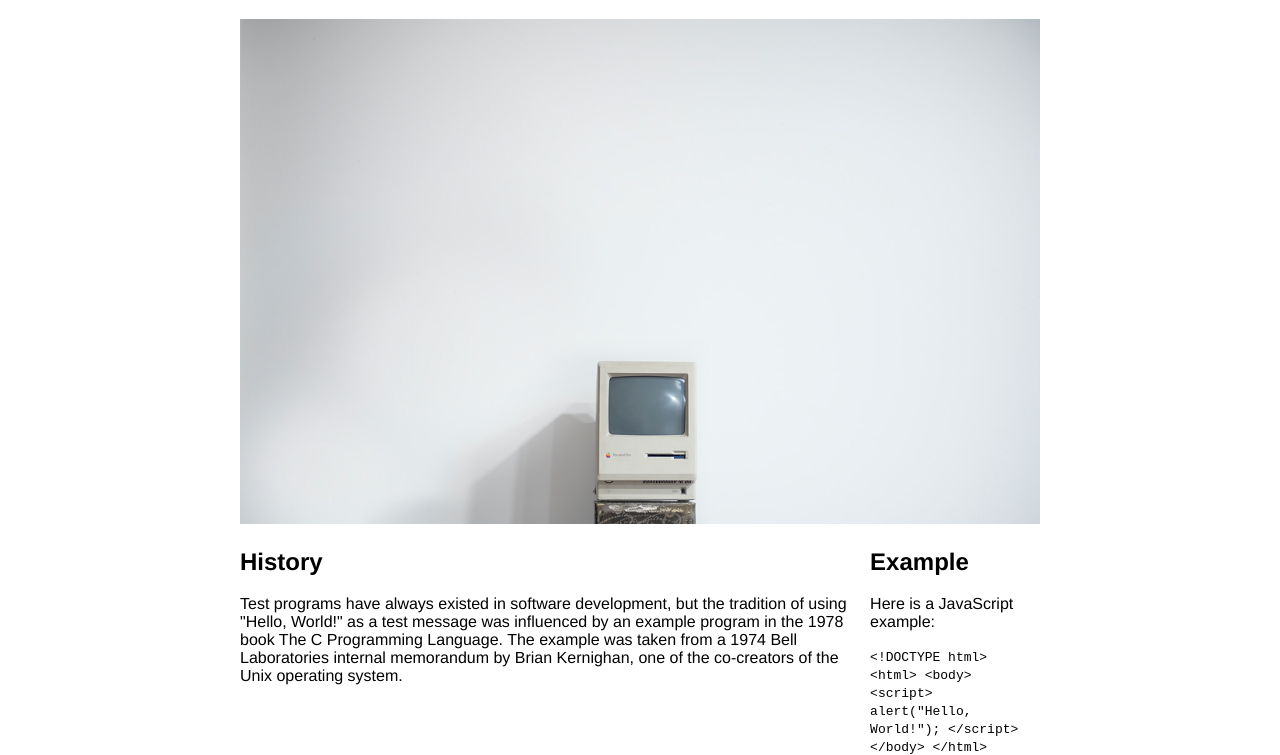
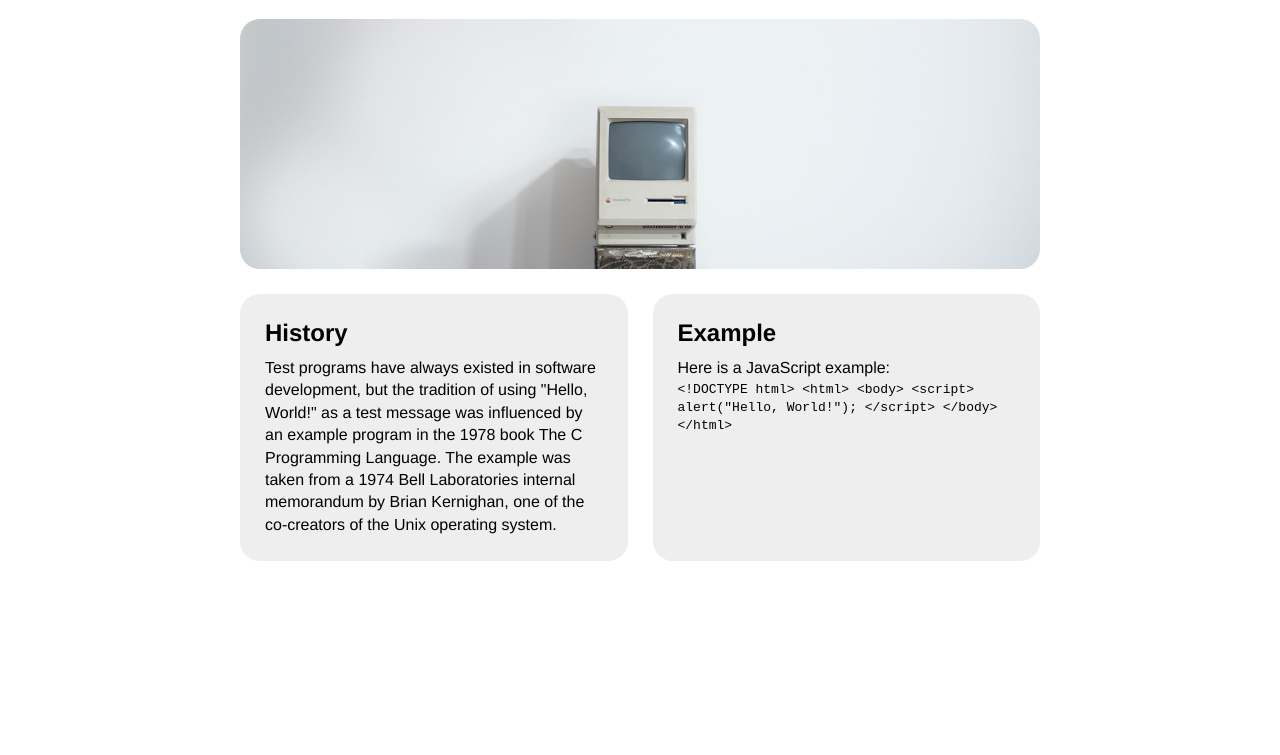
Before and after one commit to Kiramki/mi349-helloworld, a plain HTML site: page index.html in a window 1280 px wide. Shown: the part 76-831 px from the top of the page. After the commit the page ends 800 px from the top, so only its background shows below. Drawn offline with Linux system fonts and the light colour scheme.

Commit message:
flexbox and image stuff 3.6.2

```diff
--- a/index.html
+++ b/index.html
@@ -9,7 +9,9 @@
 <body>
     <main>
         <h1>HelloWorld</h1>
-        <img src="images/mac.png" alt="Vintage mac">
+        <div class="masthead">
+
+        </div>
         <div class="details">
             <section>
                 <h2>History</h2>
--- a/screen.css
+++ b/screen.css
@@ -10,11 +10,37 @@ main {
     width: 800px;
 }
 
+.masthead {
+    background-image: url('images/mac.png');
+    background-size: cover;
+    background-position: bottom;
+    height: 250px;
+    border-radius: 20px;
+}
+
 .details {
     display: flex;
+    gap: 25px;
+}
 
+.details section {
+    flex-grow: 1;
+    flex-basis: 0;
+    background: #eee;
+    padding: 25px;
+    border-radius: 20px;
+    margin-top: 25px;
 }
 
 img{
     width: 100%;
 }
+
+h2 {
+    margin: 0 0 10px 0;;
+}
+
+p{
+    margin: 0;
+    line-height: 1.4em;
+}
```
